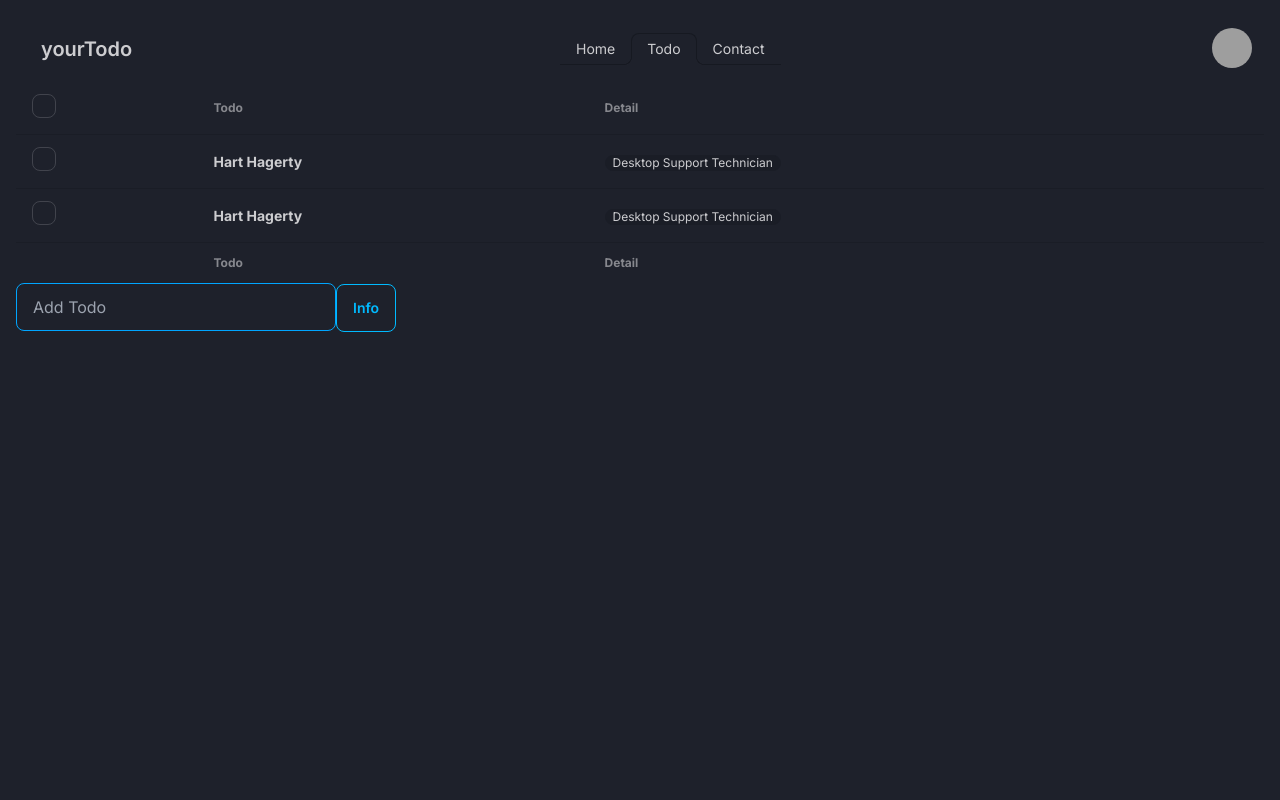
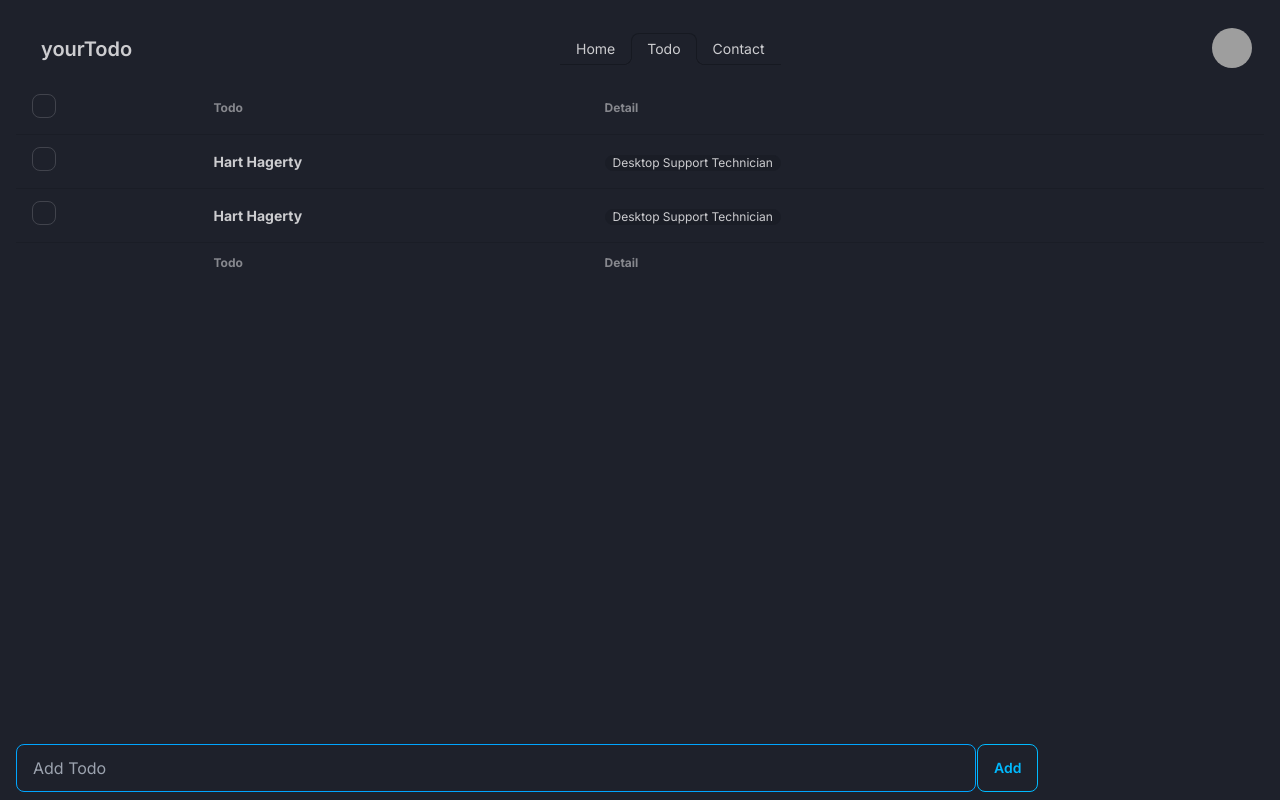
Before and after one commit to HuyN2105/your-todo, a Next.js app: page /todo in a window 1280 px wide. Built offline with nearby package versions, Linux system fonts and the light colour scheme; grey boxes are pictures that could not be loaded.

Commit message:
update add todo

```diff
--- a/app/todo/AddTodo.tsx
+++ b/app/todo/AddTodo.tsx
@@ -4,13 +4,13 @@ import React from 'react';
 function AddTodo() {
 	return (
 		<>
-			<form>
+			<form className='fixed flex top-full -translate-y-14 w-full'>
 				<input
 					type='text'
 					placeholder='Add Todo'
-					className='input input-bordered input-primary w-full max-w-xs'
+					className='input input-bordered input-primary w-9/12 mr-px'
 				/>
-				<button className='btn btn-outline btn-info'>Info</button>
+				<button className='btn btn-outline btn-info float-end'>Add</button>
 			</form>
 		</>
 	);
```
